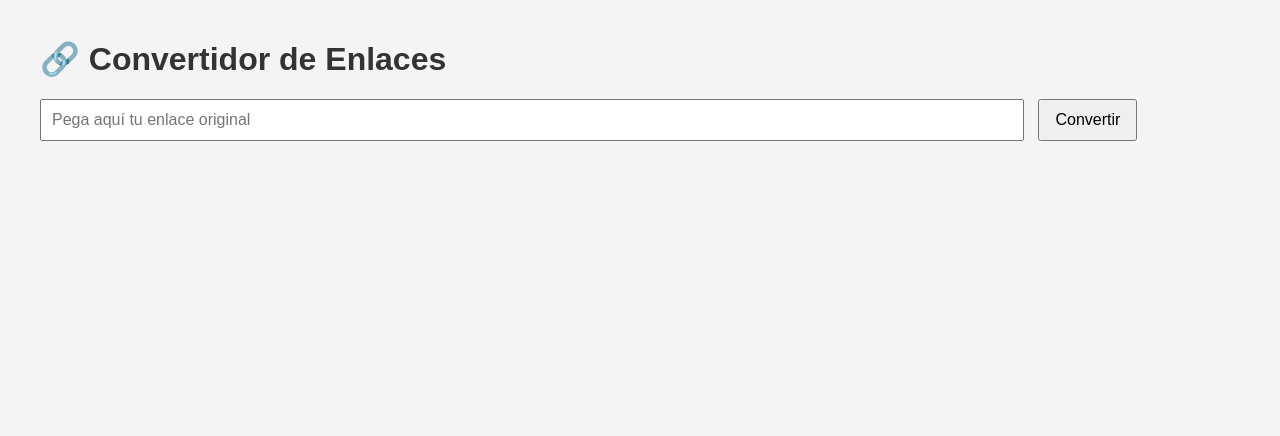
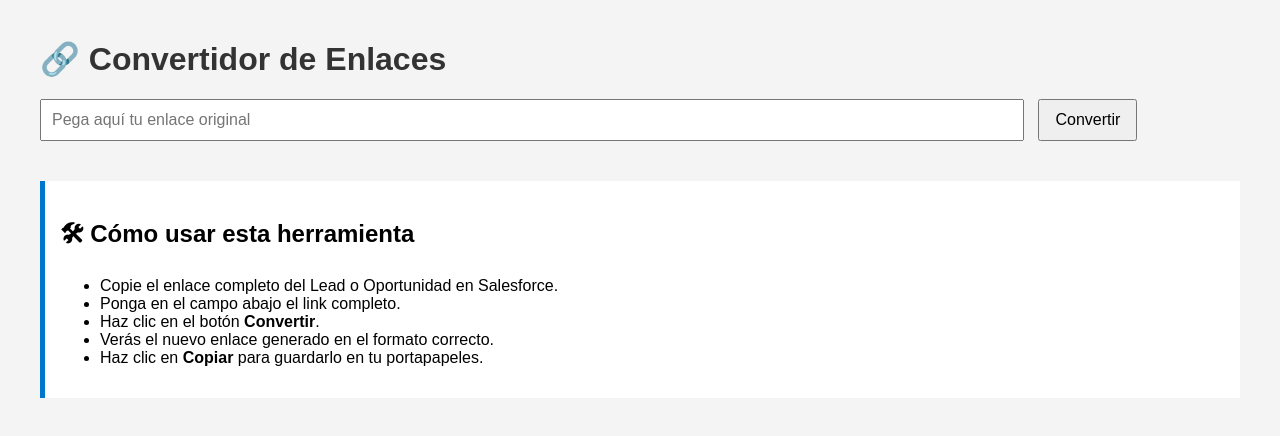
Before and after one commit to dgxlac/enlacescc360, a plain HTML site: page index.html in a window 1280 px wide. Drawn offline with Linux system fonts and the light colour scheme.

Commit message:
Update index.html

```diff
--- a/index.html
+++ b/index.html
@@ -28,15 +28,38 @@
       font-size: 18px;
       color: #0077cc;
     }
+    #howToUse {
+      background-color: #fff;
+      padding: 15px;
+      border-left: 5px solid #0077cc;
+      margin-top: 40px;
+    }
+    code {
+      background-color: #eee;
+      padding: 2px 4px;
+      border-radius: 4px;
+    }
   </style>
 </head>
 <body>
 
   <h1>🔗 Convertidor de Enlaces</h1>
+
   <input type="text" id="inputLink" placeholder="Pega aquí tu enlace original">
   <button onclick="convertLink()">Convertir</button>
 
   <div id="output"></div>
+
+  <section id="howToUse">
+    <h2>🛠 Cómo usar esta herramienta</h2>
+    <ul>
+      <li>Copie el enlace completo del Lead o Oportunidad en Salesforce.</li>
+      <li>Ponga en el campo abajo el link completo.</li>
+      <li>Haz clic en el botón <strong>Convertir</strong>.</li>
+      <li>Verás el nuevo enlace generado en el formato correcto.</li>
+      <li>Haz clic en <strong>Copiar</strong> para guardarlo en tu portapapeles.</li>
+    </ul>
+  </section>
 
   <script>
     function convertLink() {
```
